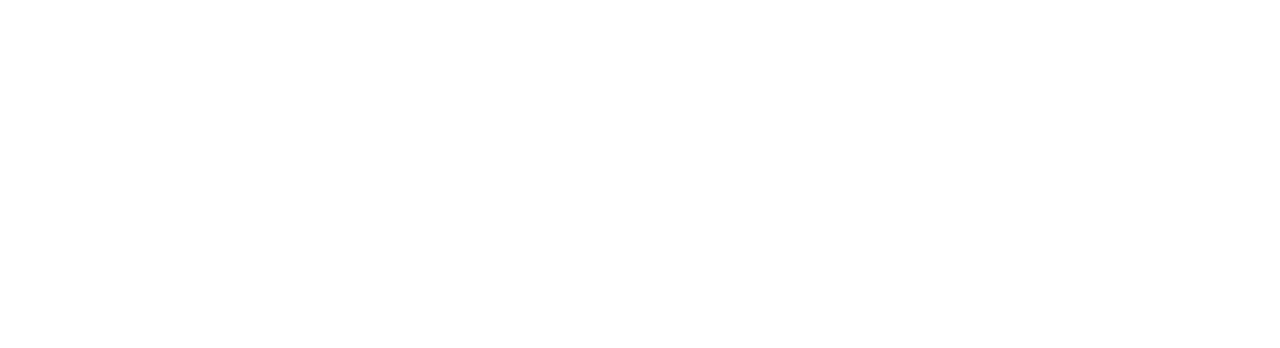
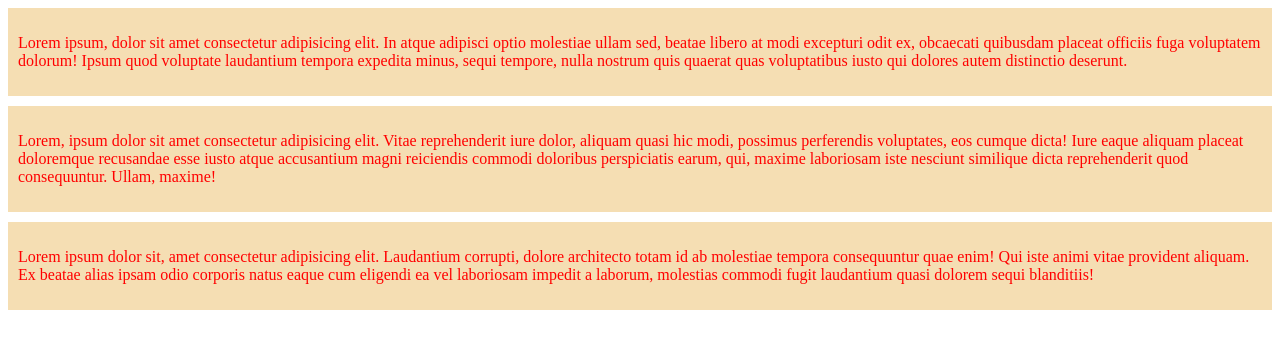
Before and after one commit to mujahid131/My-first-web-repo, a plain HTML site: page Index.html in a window 1280 px wide. Drawn offline with Linux system fonts and the light colour scheme.

Commit message:
added the first

```diff
--- a/Index.html
+++ b/Index.html
@@ -7,6 +7,14 @@
     <link rel="stylesheet" href="style.css">
 </head>
 <body>
-
+    <div>
+        <p>Lorem ipsum, dolor sit amet consectetur adipisicing elit. In atque adipisci optio molestiae ullam sed, beatae libero at modi excepturi odit ex, obcaecati quibusdam placeat officiis fuga voluptatem dolorum! Ipsum quod voluptate laudantium tempora expedita minus, sequi tempore, nulla nostrum quis quaerat quas voluptatibus iusto qui dolores autem distinctio deserunt.</p>
+    </div>
+    <div>
+        <p>Lorem, ipsum dolor sit amet consectetur adipisicing elit. Vitae reprehenderit iure dolor, aliquam quasi hic modi, possimus perferendis voluptates, eos cumque dicta! Iure eaque aliquam placeat doloremque recusandae esse iusto atque accusantium magni reiciendis commodi doloribus perspiciatis earum, qui, maxime laboriosam iste nesciunt similique dicta reprehenderit quod consequuntur. Ullam, maxime!</p>
+    </div>
+    <div>
+        <p>Lorem ipsum dolor sit, amet consectetur adipisicing elit. Laudantium corrupti, dolore architecto totam id ab molestiae tempora consequuntur quae enim! Qui iste animi vitae provident aliquam. Ex beatae alias ipsam odio corporis natus eaque cum eligendi ea vel laboriosam impedit a laborum, molestias commodi fugit laudantium quasi dolorem sequi blanditiis!</p>
+    </div>
 </body>
 </html>
--- a/style.css
+++ b/style.css
@@ -0,0 +1,6 @@
+div{
+    color: red;
+    background-color: wheat;
+    padding: 10px;
+    margin-bottom: 10px;
+}
```
